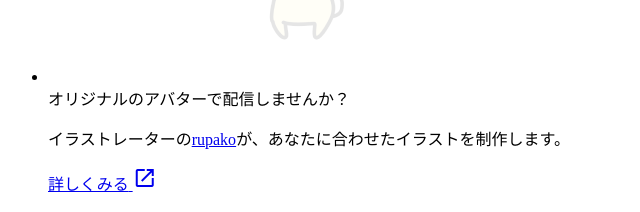
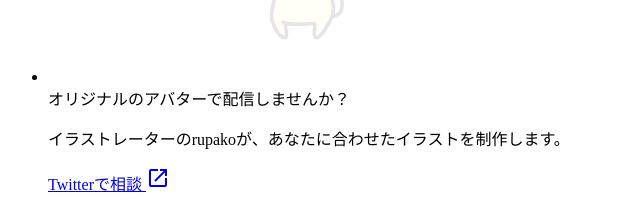
Before and after one commit to cocopon/avatar-css-streamkit, a website with bundled scripts: page src/static/index.html in a window 1280 px wide. Shown: the part 3329-3541 px from the top of the page, 0-640 px from the left. Built offline with nearby package versions, Linux system fonts and the light colour scheme; a web font is replaced by a local one.

Commit message:
Update contact

```diff
--- a/src/static/index.html
+++ b/src/static/index.html
@@ -255,10 +255,10 @@
 											オリジナルのアバターで配信しませんか？
 										</div>
 										<div class="showcaseItem_description">
-											<p>イラストレーターの<a href="https://twitter.com/rupako" target="_blank">rupako</a>が、あなたに合わせたイラストを制作します。</p>
+											<p>イラストレーターのrupakoが、あなたに合わせたイラストを制作します。</p>
 											<div class="showcaseItem_action">
-												<a class="button" href="https://skeb.jp/@rupako" target="_blank">
-													<span class="button_text">詳しくみる</span>
+												<a class="button" href="https://twitter.com/rupako_e" target="_blank">
+													<span class="button_text">Twitterで相談</span>
 													<span class="button_icon">
 														<span class="material-symbols-outlined button_icon">open_in_new</span>
 													</span>
```
